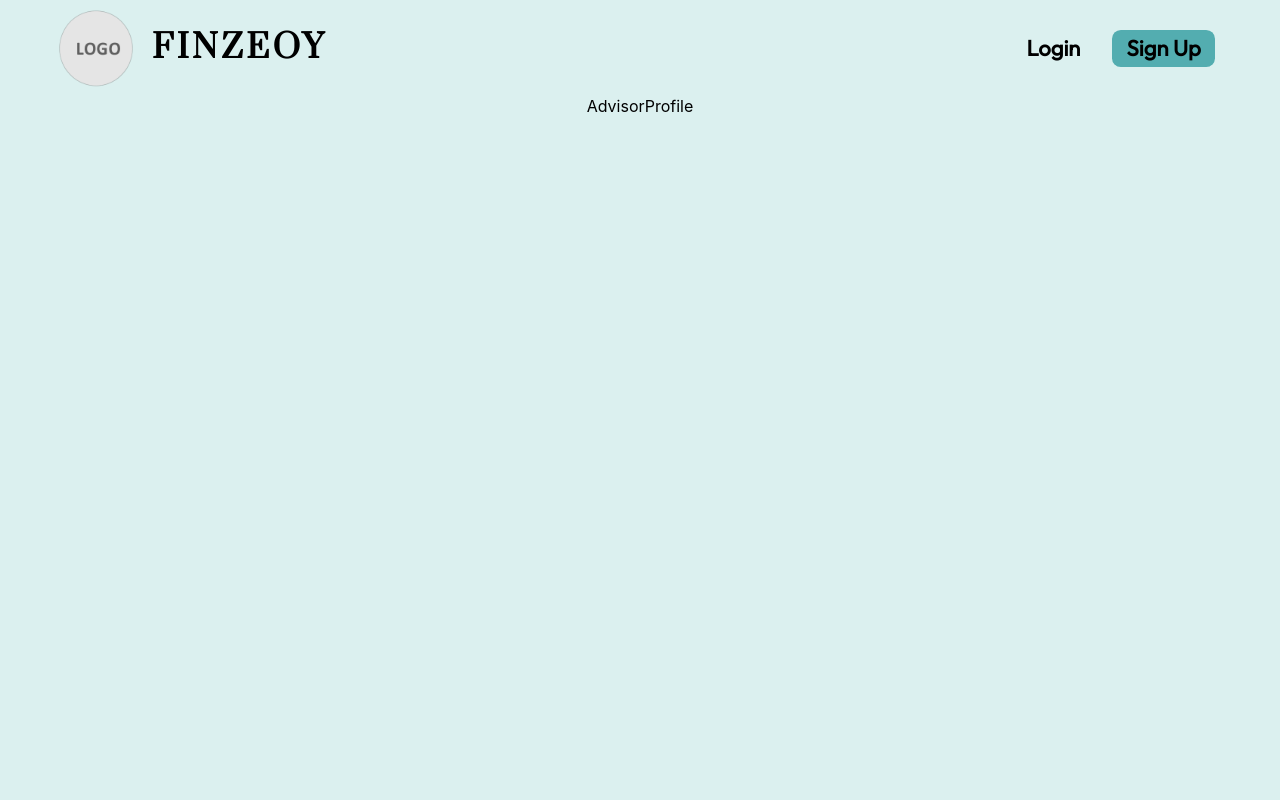
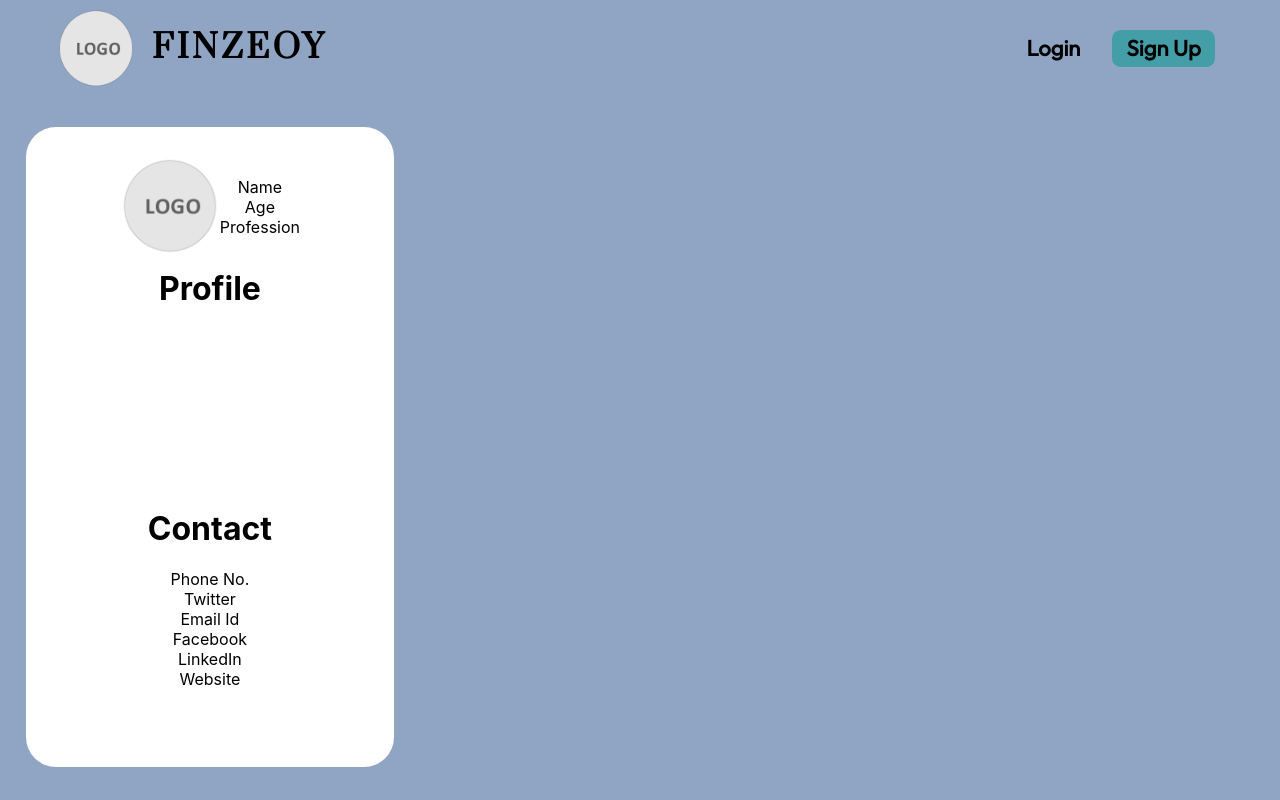
Before and after one commit to adhish-bahl/Finzeoy, a React (Create React App) app: page /advisors in a window 1280 px wide. Built offline with nearby package versions, Linux system fonts and the light colour scheme.

Commit message:
done for the dayyyyyygit add .!

```diff
--- a/src/components/AdvisorProfile.js
+++ b/src/components/AdvisorProfile.js
@@ -1,8 +1,47 @@
 import React from 'react'
+import "../styles/AdvisorProfile.css"
+
 
 function AdvisorProfile() {
   return (
-    <div>AdvisorProfile</div>
+    <div className='APcontainer'>
+        <div className="APleft">
+
+            <div className="APLone">
+                <div className="APLOleft">
+                    <img className='APLOLprofileimg' src="./Images/default_logo.png" alt="profileImg" />
+                </div>
+
+                <div className="APLOright">
+                    <div className="APadname">Name</div>
+                    <div className="APadage">Age</div>
+                    <div className="APadprofession">Profession</div>
+                </div>
+            </div>
+
+            <div className="APLtwo">
+                <h1 className="APheading">Profile</h1>
+            </div>
+
+            <div className="APLthree">
+                <h1 className="APheading">Contact</h1>
+
+                <div className="APLTtags">
+                    <div className="tags">Phone No.</div>
+                    <div className="tags">Twitter</div>
+                    <div className="tags">Email Id</div>
+                    <div className="tags">Facebook</div>
+                    <div className="tags">LinkedIn</div>
+                    <div className="tags">Website</div>
+                </div>
+            </div>
+
+        </div>
+
+        <div className="APright">
+
+        </div>
+    </div>
   )
 }
 
--- /dev/null
+++ b/src/styles/AdvisorProfile.css
@@ -0,0 +1,50 @@
+.APcontainer {
+    position: absolute;
+    z-index: -10;
+    top: 0px;
+    background-color: #90a5c3;
+    display: flex;
+    justify-content: center;
+    align-items: center;
+    height: 100vh;
+    width: 100vw;
+}
+
+.APleft {
+    width: 30vw;
+    min-height: 80vh;
+    background-color: white;
+    border-radius: 30px;
+    margin: 2vw;
+    margin-top: 15vh;
+    display: flex;
+    align-items: center;
+    justify-content: center;
+    flex-direction: column;
+}
+
+.APLone {
+    display: flex;
+    justify-content: center;
+    align-items: center;
+    height: 10vh;
+    width: 100%;
+}
+
+.APLtwo {
+    height: 30vh;
+
+}
+
+.APLthree {
+    height: 30vh;
+
+}
+
+.APLOLprofileimg {
+    width: 100px;
+}
+
+.APright {
+    width: 70vw;
+}
```
